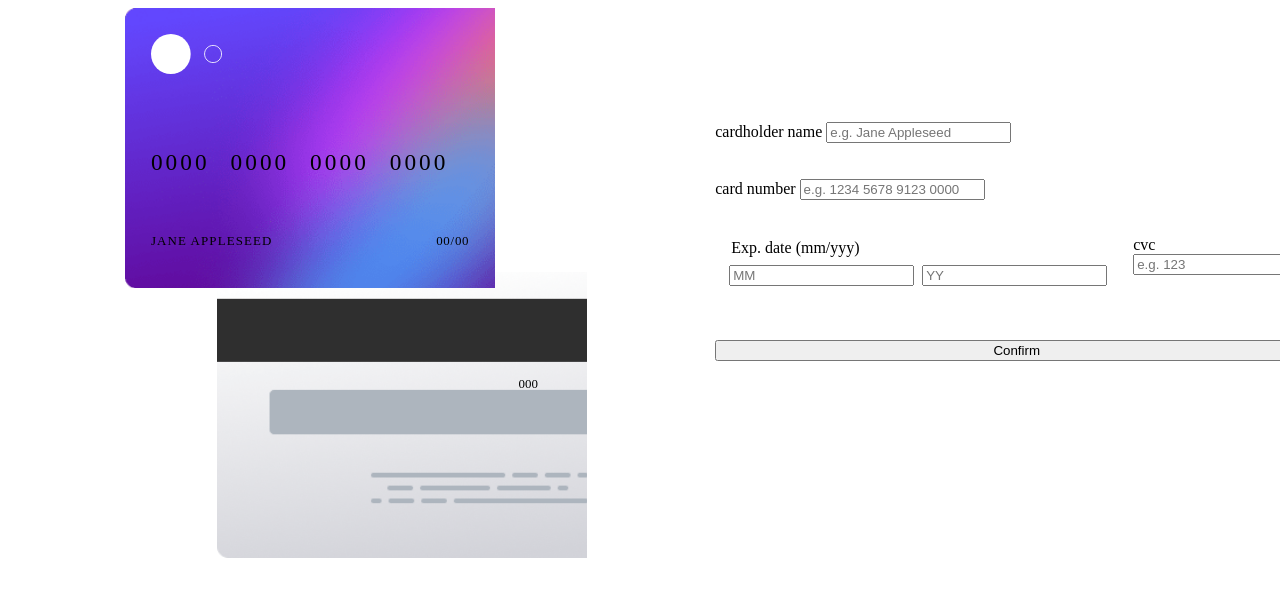
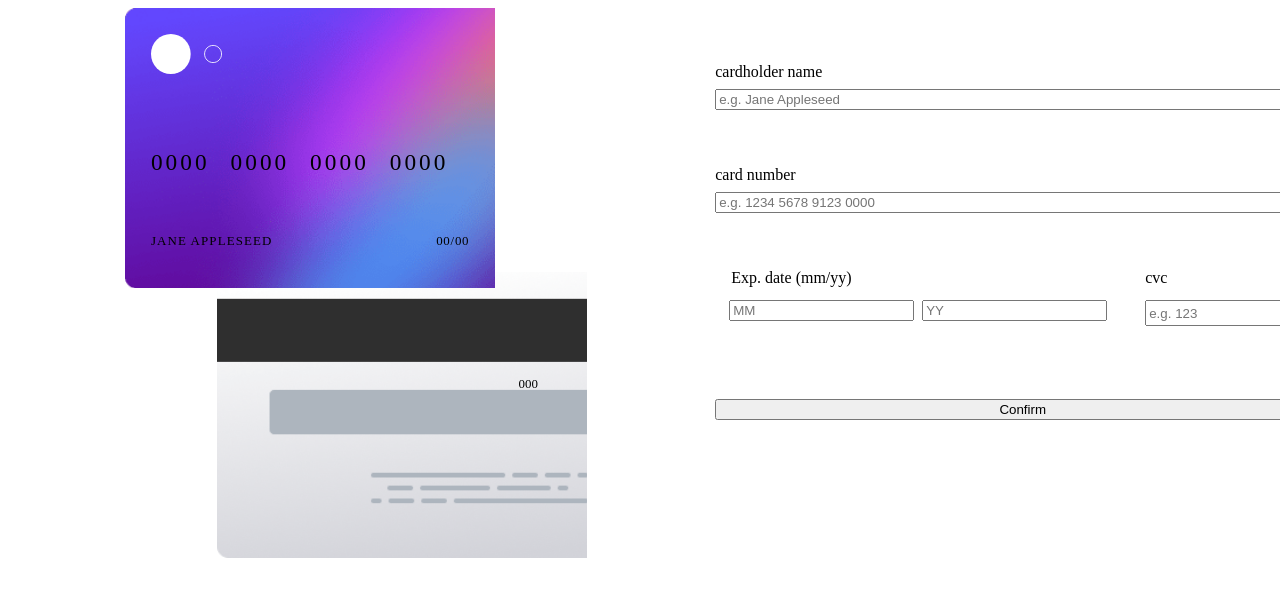
Before and after one commit to c0dehamster/form-handling-demo-svelte, a SvelteKit app: page / in a window 1280 px wide. Shown: the top 596 px of the page. Built offline with nearby package versions, Linux system fonts and the light colour scheme.

Commit message:
Minor adjustments to spacings

```diff
--- a/src/routes/+page.svelte
+++ b/src/routes/+page.svelte
@@ -81,7 +81,7 @@
 				</div>
 
 				<fieldset class="input-wrapper">
-					<legend class="label">Exp. date (mm/yyy)</legend>
+					<legend class="label">Exp. date (mm/yy)</legend>
 					<div class="date-wrapper">
 						<Input name="month" placeholder="MM" maxlength="2" />
 						<Input name="year" placeholder="YY" maxlength="2" />
@@ -166,8 +166,13 @@
 	}
 
 	.inputs {
-		row-gap: 1.25rem;
+		row-gap: 0.75rem;
 		column-gap: 0.75rem;
+	}
+
+	.input-wrapper {
+		display: grid;
+		row-gap: 0.5rem;
 	}
 
 	.date-wrapper {
@@ -182,7 +187,7 @@
 	}
 
 	legend {
-		padding-block: 3px; /* To make it visually match the labels */
+		padding-block-end: 0.5rem; /* To make it visually match the labels */
 	}
 
 	.input-wrapper--span-two {
@@ -222,5 +227,10 @@
 		.card-back {
 			right: 1rem;
 		}
+
+		.inputs {
+			row-gap: 1rem;
+			column-gap: 1.5rem;
+		}
 	}
 </style>
--- a/src/routes/style.css
+++ b/src/routes/style.css
@@ -68,7 +68,11 @@ select {
 /* General styling */
 
 :root {
-	--color-primary-gradient: linear-gradient(to right bottom, hsl(249, 99%, 64%), hsl(278, 94%, 30%));
+	--color-primary-gradient: linear-gradient(
+		to right bottom,
+		hsl(249, 99%, 64%),
+		hsl(278, 94%, 30%)
+	);
 
 	--color-neutral-100: white;
 	--color-neutral-200: hsl(270, 3%, 87%);
```
